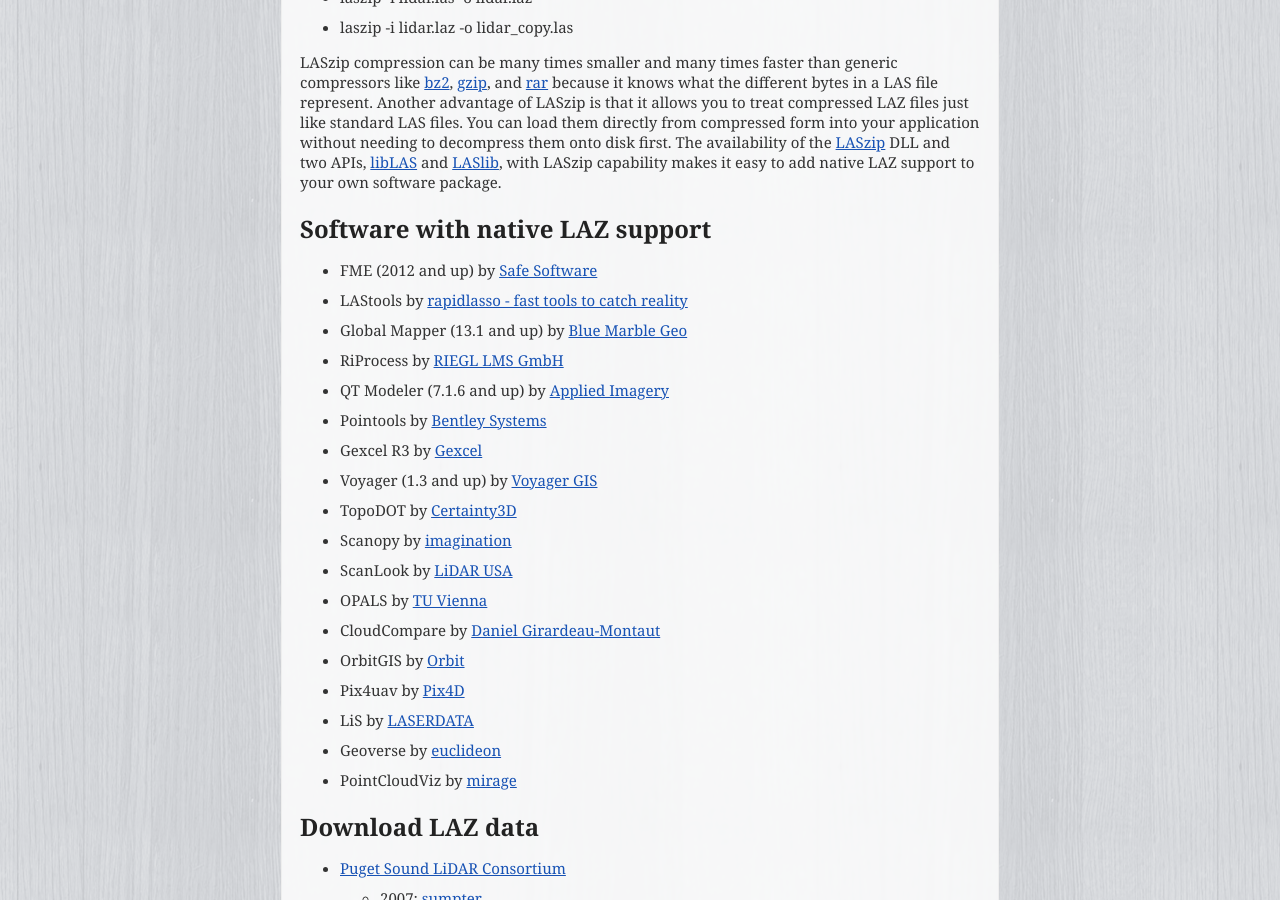
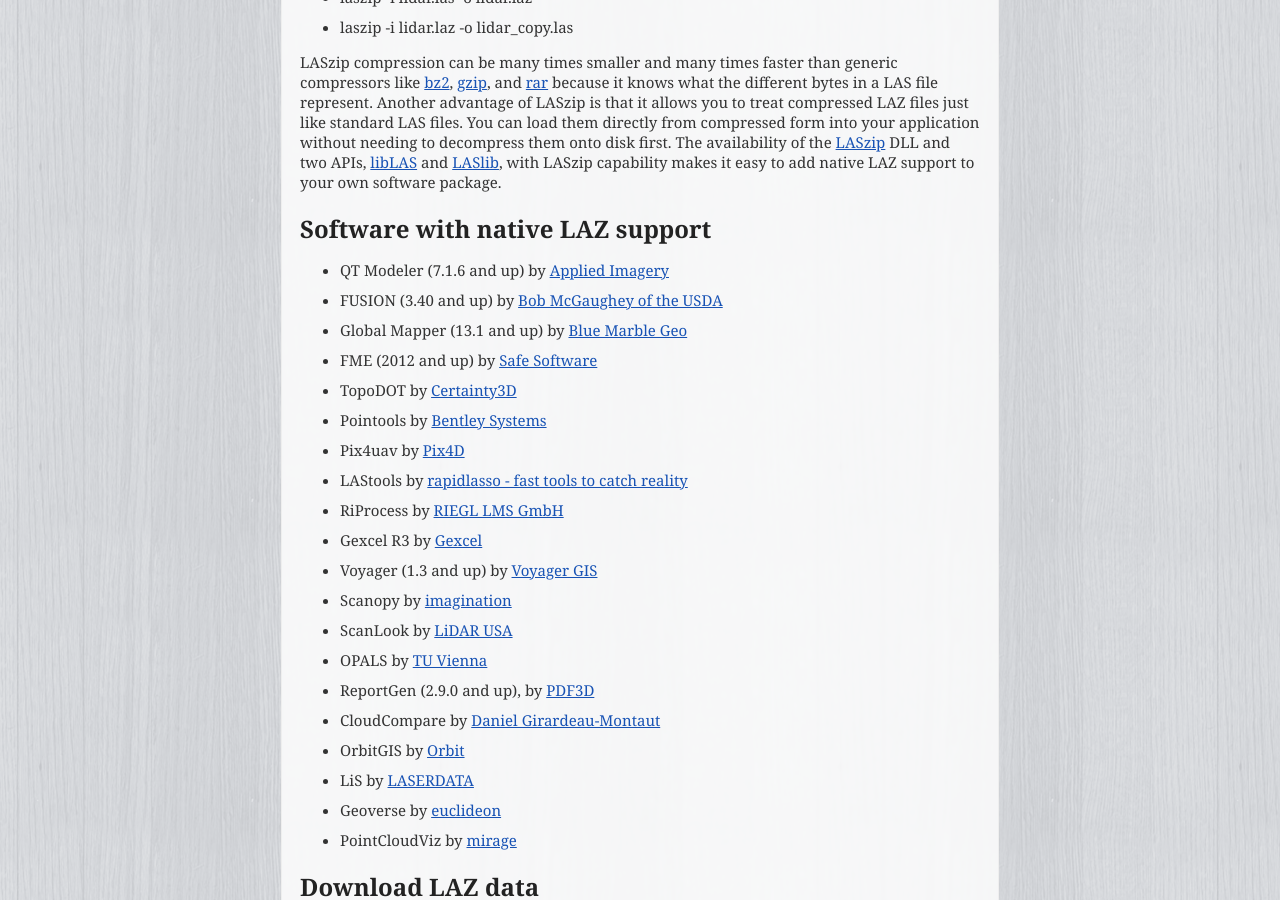
Before and after one commit to LASzip/LASzip, a Sphinx documentation site: the page built from docs/source/index.rst, in a window 1280 px wide and 900 px high, scrolled down 1378 px. Built offline with Sphinx 7.4.7, drawn with Linux system fonts in a browser that asks for light colours.

Commit message:
added FUSION and PDF3D

```diff
--- a/docs/source/index.rst
+++ b/docs/source/index.rst
@@ -98,21 +98,24 @@
 
 Software with native LAZ support
 ------------------------------------------------------------------------------
+
+* QT Modeler (7.1.6 and up) by `Applied Imagery <http://www.appliedimagery.com/>`_
+* FUSION (3.40 and up) by `Bob McGaughey of the USDA <http://forsys.cfr.washington.edu/fusion/fusionlatest.html/>`_
+* Global Mapper (13.1 and up) by `Blue Marble Geo <http://www.bluemarblegeo.com/>`_
 * FME (2012 and up) by `Safe Software <http://www.safe.com/>`_
+* TopoDOT by `Certainty3D <http://www.certainty3d.com/products/topodot/>`_
+* Pointools by `Bentley Systems <http://www.pointools.com/>`_
+* Pix4uav by `Pix4D <http://www.pix4d.com/>`_
 * LAStools by `rapidlasso - fast tools to catch reality <http://rapidlasso.com/>`_
-* Global Mapper (13.1 and up) by `Blue Marble Geo <http://www.bluemarblegeo.com/>`_
 * RiProcess by `RIEGL LMS GmbH <http://www.riegl.com/>`_
-* QT Modeler (7.1.6 and up) by `Applied Imagery <http://www.appliedimagery.com/>`_
-* Pointools by `Bentley Systems <http://www.pointools.com/>`_
 * Gexcel R3 by `Gexcel <http://www.gexcel.it/en/software/>`_
 * Voyager (1.3 and up) by `Voyager GIS <http://www.voyagergis.com/>`_
-* TopoDOT by `Certainty3D <http://www.certainty3d.com/products/topodot/>`_
 * Scanopy by `imagination <http://www.imagination.at/>`_
 * ScanLook by `LiDAR USA <http://www.lidarusa.com/>`_
 * OPALS by `TU Vienna <http://www.ipf.tuwien.ac.at/opals/>`_
+* ReportGen (2.9.0 and up), by `PDF3D <http://pdf3d.com/news/PDF3D_LiDAR_PressRelease_20dec2013.php>`_
 * CloudCompare by `Daniel Girardeau-Montaut <http://www.danielgm.net/cc/>`_
 * OrbitGIS by `Orbit <http://www.orbitgis.com/>`_
-* Pix4uav by `Pix4D <http://www.pix4d.com/>`_
 * LiS by `LASERDATA <http://www.laserdata.at/>`_
 * Geoverse by `euclideon <http://www.euclideon.com/>`_
 * PointCloudViz by `mirage <http://www.mirage-tech.com/>`_
```
